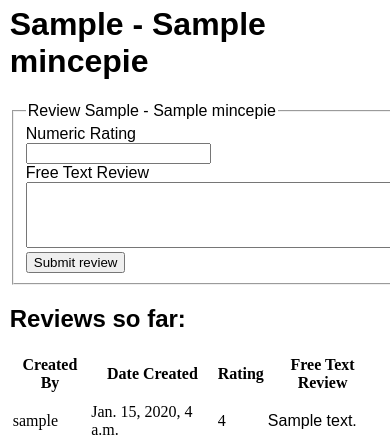
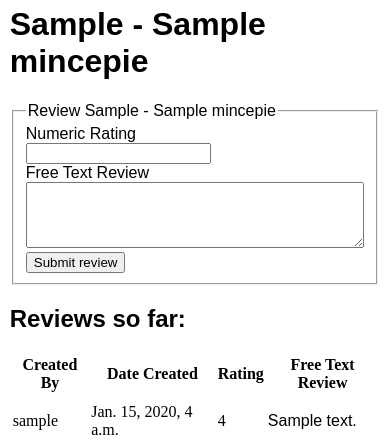
Before and after one commit to MattJamesChampion/mince-pie-rate, a Django app: page /mince-pies/1 in a window 390 px wide; the page is wider, and only the part inside the window is pictured. Shown: the part 171-619 px from the top of that part. Run offline with Django 3.2, Linux system fonts and the light colour scheme; tables that the repository leaves empty hold one stand-in row (values such as "Sample post").

Commit message:
Fix textarea CSS so that it is more responsive

```diff
--- a/website/rate/static/rate/style.css
+++ b/website/rate/static/rate/style.css
@@ -50,6 +50,11 @@ body {
     margin-right: auto;
 }
 
+textarea {
+    box-sizing: border-box;
+    width: 100%;
+}
+
 @media screen and (max-width: 550px) {
     body {
         width: 95%;
```
